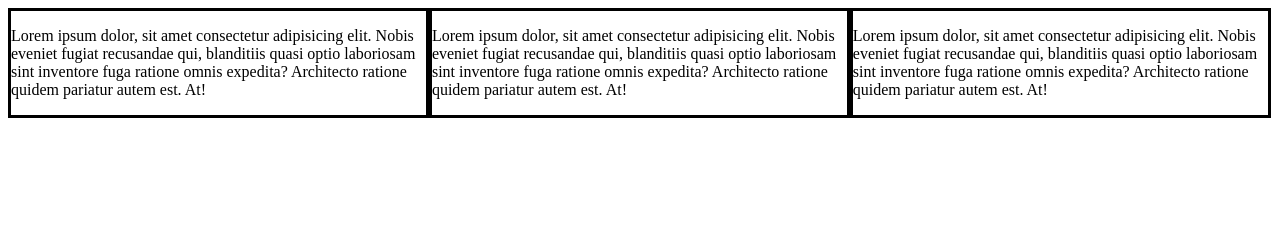
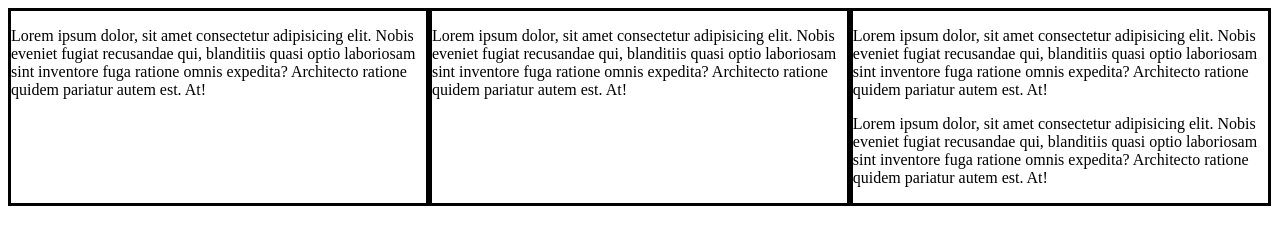
Before and after one commit to hachiko3000/clase-fundamentos, a plain HTML site: page index.html in a window 1280 px wide. Drawn offline with Linux system fonts and the light colour scheme.

Commit message:
Primer git - cambio 1

```diff
--- a/index.html
+++ b/index.html
@@ -48,6 +48,9 @@
             <p>
                 Lorem ipsum dolor, sit amet consectetur adipisicing elit. Nobis eveniet fugiat recusandae qui, blanditiis quasi optio laboriosam sint inventore fuga ratione omnis expedita? Architecto ratione quidem pariatur autem est. At!
             </p>
+            <p>
+                Lorem ipsum dolor, sit amet consectetur adipisicing elit. Nobis eveniet fugiat recusandae qui, blanditiis quasi optio laboriosam sint inventore fuga ratione omnis expedita? Architecto ratione quidem pariatur autem est. At!
+            </p>
         </div>
     </div>
 </body>
```
